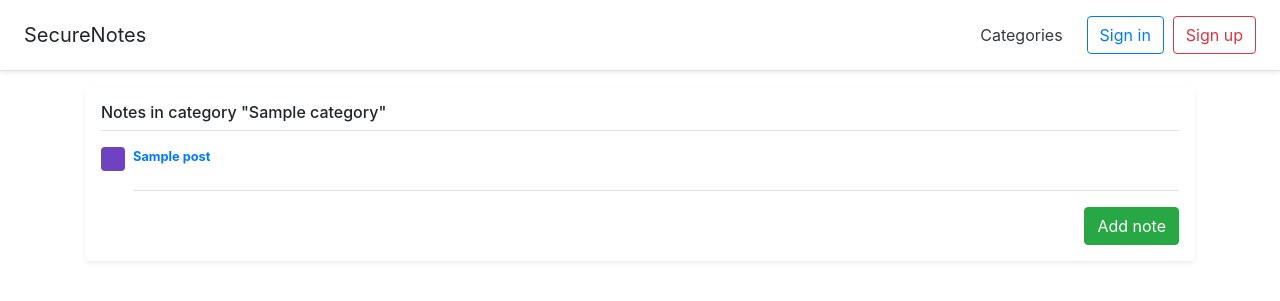
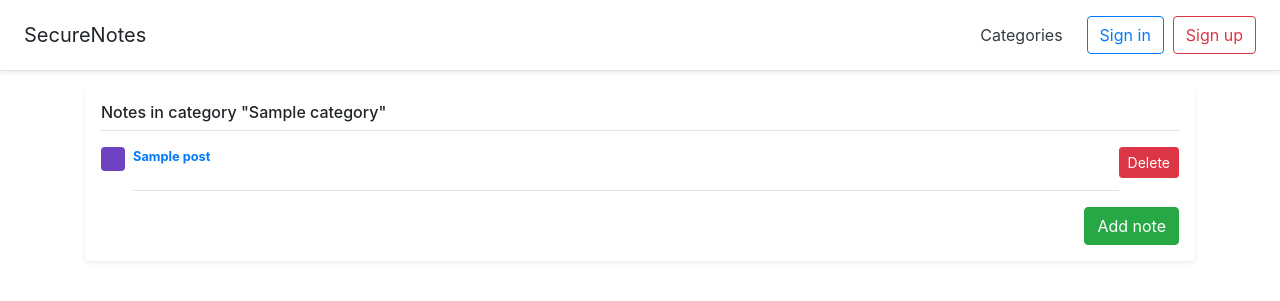
Before and after one commit to stepanbal/securenotes, a Django app: page /category/1/ in a window 1280 px wide. Shown: the top 301 px of the page. Run offline with Django 3.2, Linux system fonts and the light colour scheme; tables that the repository leaves empty hold one stand-in row (values such as "Sample post"); some libraries are stand-ins or nearby versions.

Commit message:
add deleting of notes

```diff
--- a/notes/urls.py
+++ b/notes/urls.py
@@ -10,4 +10,5 @@ urlpatterns = [
     path('category/add/', views.category_add, name='category_add'),
     path('post/<int:post_id>/', views.post_detail, name='post'),
     path('post/add/', views.post_add, name='post_add'),
+    path('post/del/<int:post_id>/', views.post_delete, name='post_delete'),
 ]
--- a/notes/views.py
+++ b/notes/views.py
@@ -1,5 +1,8 @@
 from django.shortcuts import render, get_object_or_404
 from django.contrib.auth.models import User
+from django.http import HttpResponseRedirect
+from django.urls import reverse
+
 from .models import Category, Post
 from .forms import AddCategoryForm, AddPostForm
 from .encode import encoding, decoding
@@ -70,3 +73,10 @@ def post_add(request):
         # но пока не нашел, как использовать при этом красиво бутстрап.
         # поэтому хардкод в шаблоне. Это мне не нравится.
         return render(request, 'notes/add_post.html', {'categories': categories}) #, {'add_form': add_form})
+
+
+def post_delete(request, post_id):
+    post = get_object_or_404(Post, pk=post_id)
+    cat_id = post.rubric.id
+    post.delete()
+    return HttpResponseRedirect(reverse('notes:category', kwargs={'cat_id': cat_id}))
--- a/templates/notes/category.html
+++ b/templates/notes/category.html
@@ -13,7 +13,12 @@
    <div class="media text-muted pt-3">
       <svg class="bd-placeholder-img mr-2 rounded" width="24" height="24" xmlns="http://www.w3.org/2000/svg" preserveAspectRatio="xMidYMid slice" focusable="false" role="img" aria-label="Placeholder: 32x32"><rect width="100%" height="100%" fill="#6f42c1"></rect><text x="50%" y="50%" fill="#6f42c1" dy=".3em"></text></svg>
       <p class="media-body pb-4 mb-0 small lh-125 border-bottom border-gray">
-          <strong class="d-block text-gray-dark"><a href="{% url 'notes:post' post.id %}">{{ post.title }}</a></strong>
+          <strong class="d-block text-gray-dark">
+              <a href="{% url 'notes:post' post.id %}">{{ post.title }}</a>
+              <div class="text-right">
+                  <a class="btn btn-danger btn-sm" href="{% url 'notes:post_delete' post.id %}">Delete</a>
+              </div>
+          </strong>
       </p>
     </div>
    {% endfor %}
--- a/templates/notes/post.html
+++ b/templates/notes/post.html
@@ -12,7 +12,8 @@
       </p>
     </div>
     <small class="d-block text-right mt-3">
-      <a class="btn btn-success" href="#">Edit note</a>
+      <a class="btn btn-success btn-sm" href="#">Edit</a>
+      <a class="btn btn-danger btn-sm" href="{% url 'notes:post_delete' post.id %}">Delete</a>
     </small>
   </div>
 {% endblock %}
--- a/templates/notes/secure_post.html
+++ b/templates/notes/secure_post.html
@@ -39,7 +39,8 @@
       </form>
       {% endif %}
     <small class="d-block text-right mt-3">
-      <a class="btn btn-success" href="#">Edit note</a>
+      <a class="btn btn-success btn-sm" href="#">Edit</a>
+      <a class="btn btn-danger btn-sm" href="{% url 'notes:post_delete' post.id %}">Delete</a>
     </small>
   </div>
 {% endblock %}
```
